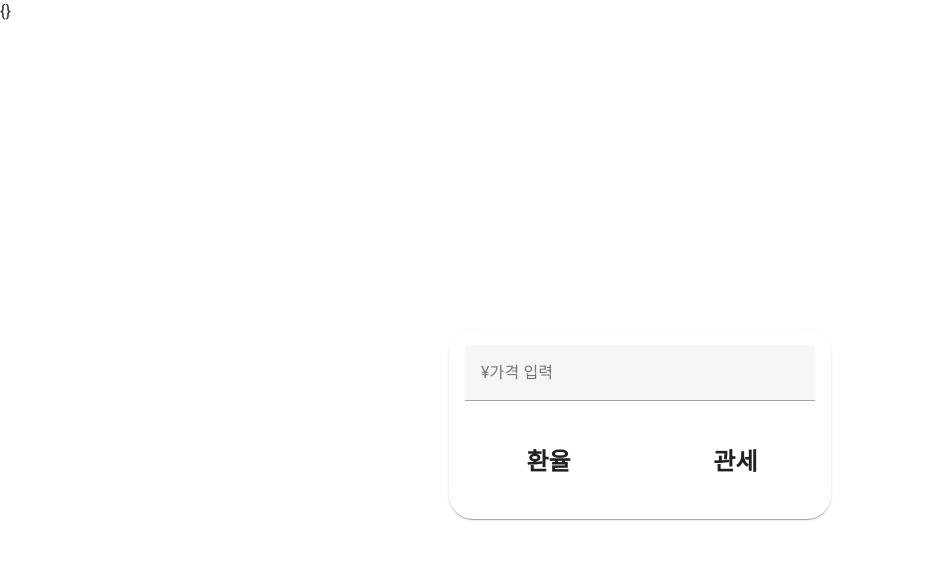
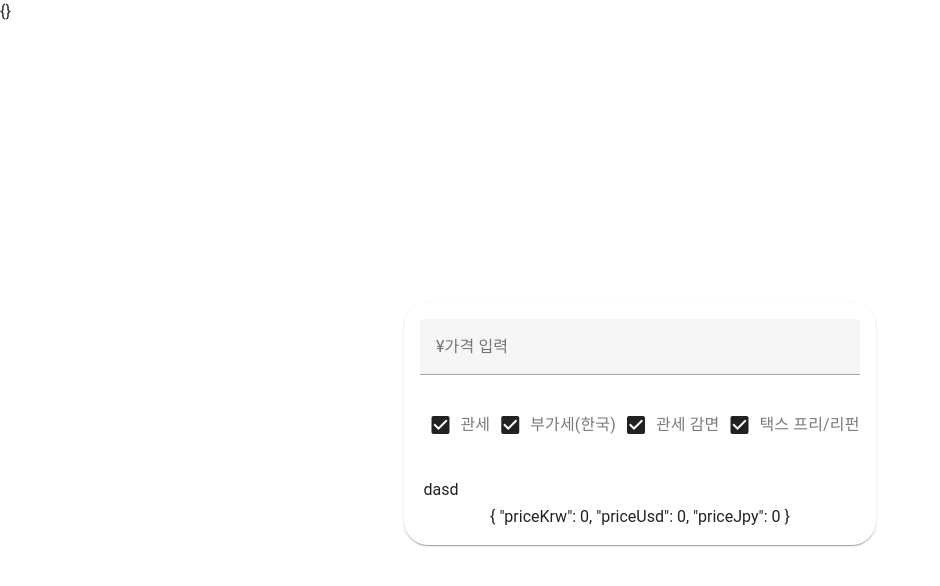
Before and after one commit to minhee231/guitar-reflect-front, a Vue app: page / in a window 1280 px wide. Shown: the top 586 px of the page, without its empty margins (0-940 px from the left). Built offline with nearby package versions, Linux system fonts and the light colour scheme; no server answers.

Commit message:
:sparkles:feat: 관세,택스프리, 관세 감면, 부가세 계산 추가

```diff
--- a/src/components/GuitarCalc.vue
+++ b/src/components/GuitarCalc.vue
@@ -1,32 +1,24 @@
 <template>
     {{ latestCurrency }}
-
-
-
     <v-container class="fill-height" fluid>
     <v-row class="justify-center align-center ">
     <v-card class="pa-4 container-custom portfolio-card rounded-xl" outlined>
         <v-text-field
         label="¥가격 입력"
         v-model="inputJPYCost"
-        @input="getKRWCost"
+        @input="calculateCost"
     ></v-text-field>
 
-    <v-row>
-    <v-col cols="6">
-        <v-card class="inline-card">
-        <span class="text-h5 font-weight-bold ml-1 d-block">환율</span>
-        <span class="d-block">{{ guitarCost.KRW }}</span>
-        </v-card>
-    </v-col>
+    <div class="d-flex justify-center align-center">
+    <v-checkbox @change="calculateCost" v-model="costOption" label="관세" value="isDutyApplied" inline></v-checkbox>
+    <v-checkbox @change="calculateCost" v-model="costOption" label="부가세(한국)" value="isVATApplied" inline></v-checkbox>
+    <v-checkbox @change="calculateCost" v-model="costOption" label="관세 감면" value="isDutyDiscountApplied" inline></v-checkbox>
+    <v-checkbox @change="calculateCost" v-model="costOption" label="택스 프리/리펀" value="isTaxFreeApplied" inline></v-checkbox>
 
-    <v-col cols="6">
-        <v-card class="inline-card">
-        <span class="text-h5 font-weight-bold ml-1 d-block">관세</span>
-        </v-card>
-    </v-col>
-    </v-row>
-
+    </div>
+    <v-row style="margin: 3px;">dasd</v-row>
+    {{ finalPrice }}
+    {{ guitarCost.KRW }}
   </v-card>
     </v-row>
   </v-container>
@@ -46,33 +38,78 @@ export default {
 
     data: () => ({
         inputJPYCost: "",
-        test: 0,
         guitarCost: {},
+        costOption: [
+            "isDutyApplied",
+            "isVATApplied",
+            "isDutyDiscountApplied",
+            "isTaxFreeApplied",
+        ],
+        finalPrice: {
+            priceKrw: 0,
+            priceUsd: 0,
+            priceJpy: 0
+            },
+        purchaseMethod: [],
     }),
 
     methods: {
-        // getKRWCost() {
-        //     const sanitizedInput = String(this.inputJPYCost).replace(/[^0-9]/g, "");
-        //     const numericInput = parseFloat(sanitizedInput);
+        formatPrice(value) {
+            if (!value) return '0';
+            return new Intl.NumberFormat().format(Math.floor(value));
+        },
 
-        //     if (!isNaN(numericInput)) {
-        //         console.log(this.latestCurrency.currency.KRW);
-        //         console.log(numericInput);
-        //         this.guitarCost.KRW = new Intl.NumberFormat().format(Math.floor(numericInput * this.latestCurrency.currency.KRW));
-        //     } else {
-        //         this.test = 0;
-        //     }
-        // }
-        getKRWCost() {
+        //KRW 유지
+        calculateCost() {
+            console.log("새로 계산")
             const sanitizedInput = String(this.inputJPYCost).replace(/[^0-9]/g, "");
             const numericInput = parseFloat(sanitizedInput);
-            var krwCost = null
+            //let defaultPriceKrw = guitarCostCalculator.convertCurrency(numericInput, this.latestCurrency.currency.JPY.KRW);
+            this.finalPrice.priceJpy = numericInput
+            //let defaultPriceJpy = numericInput;
+            //let defaultPriceUsd = guitarCostCalculator.convertCurrency(numericInput, this.latestCurrency.currency.JPY.USD);
+            //let priceKrw = guitarCostCalculator.convertCurrency(numericInput, this.latestCurrency.currency.KRW);
+            // let priceKrw = defaultPriceKrw;
+            // let priceUsd = d
 
-            krwCost = guitarCostCalculator.jpyToKrw(numericInput, this.latestCurrency.currency.KRW);
+            if (this.costOption.includes("isDutyApplied")) {
 
-            this.guitarCost.KRW = new Intl.NumberFormat().format(krwCost);
-        }
+                let duty = guitarCostCalculator.calculateDuty(this.finalPrice.priceUsd)
+                if (this.costOption.includes("isDutyDiscountApplied")) {
+                    duty = guitarCostCalculator.calculateDutyReduction(duty*this.latestCurrency.currency.USD.KRW)
+                    this.finalPrice.priceKrw += duty
+                }
+
+                else this.finalPrice.priceUsd += duty
+            }
+
+            if (this.costOption.includes("isVATApplied")) {
+                this.finalPrice.priceKrw = guitarCostCalculator.calculateGuitarVAT(this.finalPrice.priceKrw)
+            }
+
+            if (this.costOption.includes("isTaxFreeApplied")) {
+                this.finalPrice.priceJpy = guitarCostCalculator.calculateTaxFreePrice(this.finalPrice.priceJpy)
+            }
+
+        },
     },
+    watch: {
+
+    'finalPrice.priceKrw'(newValue) {
+      this.finalPrice.priceUsd = newValue * this.latestCurrency.currency.KRW.USD
+      this.finalPrice.priceJpy = newValue * this.latestCurrency.currency.KRW.JPY
+    },
+
+    'finalPrice.priceUsd'(newValue) {
+      this.finalPrice.priceKrw = newValue * this.latestCurrency.currency.USD.KRW
+      this.finalPrice.priceJpy = newValue * this.latestCurrency.currency.USD.JPY
+    },
+
+    'finalPrice.priceJpy'(newValue) {
+      this.finalPrice.priceKrw = newValue * this.latestCurrency.currency.JPY.KRW
+      this.finalPrice.priceUsd = newValue * this.latestCurrency.currency.JPY.USD
+    }
+  },
 }
 </script>
 
--- a/src/service/guitar-cost-calculator.js
+++ b/src/service/guitar-cost-calculator.js
@@ -12,6 +12,8 @@ export default {
         if (guitarCostUsd > 800) {
             finalDuty = (guitarCostUsd - 800) * 0.08;
         }
+
+        console.log("::::"+guitarCostUsd + ":"+finalDuty)
         return finalDuty;
     },
 
```
